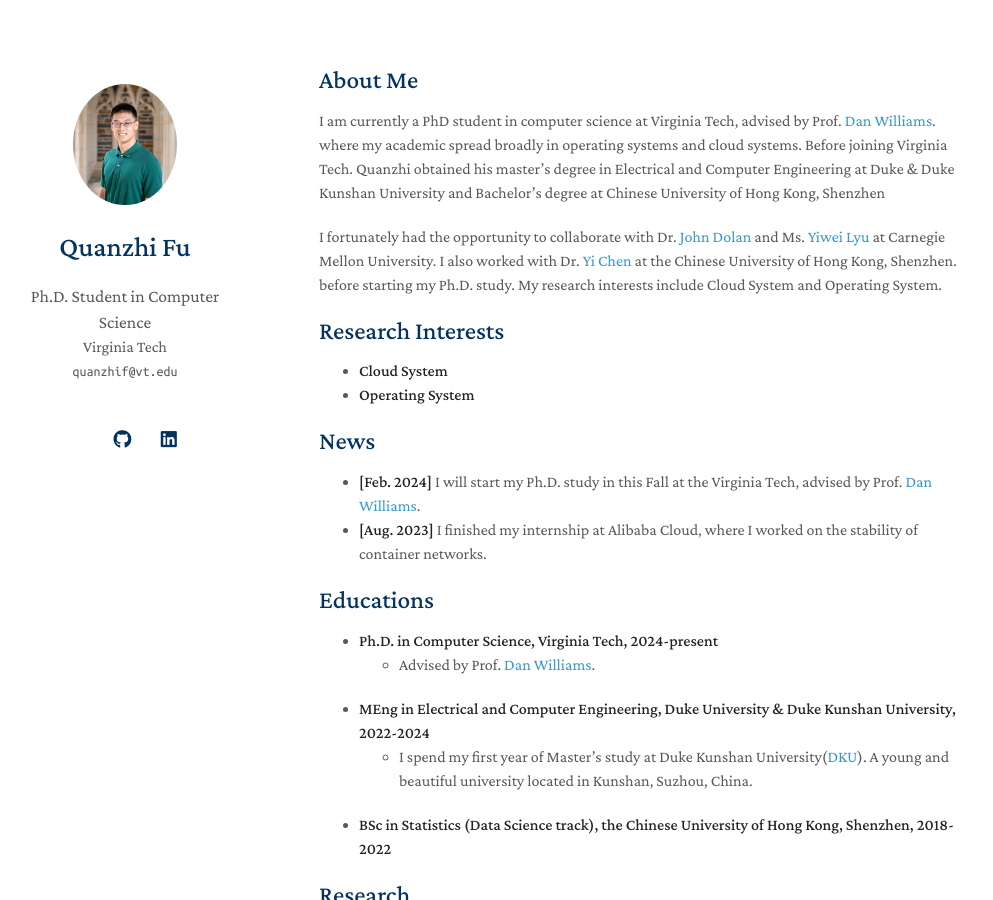
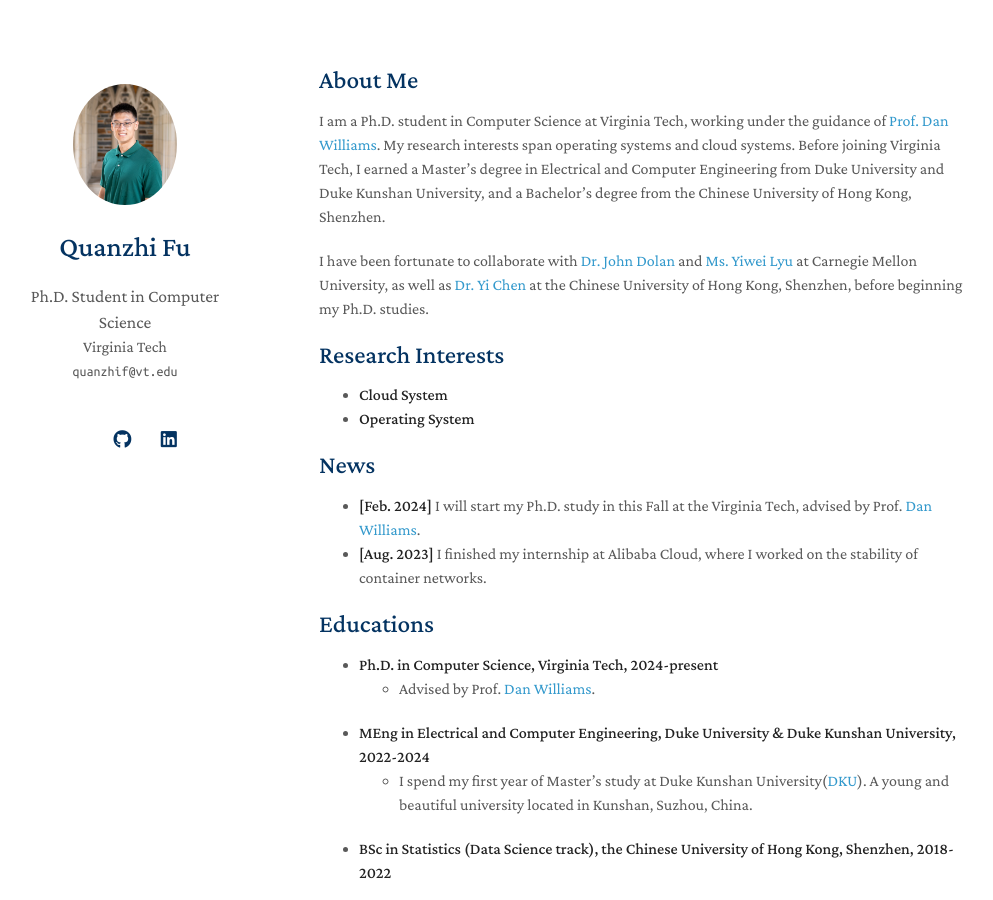
Before and after one commit to fqzz2000/fqzz2000.github.io, a Jekyll site: the page built from index.md, in a window 1280 px wide and 900 px high. Shown: the whole window, without its empty margins (151-1144 px from the left). Built offline with Jekyll 4.4.1, drawn with Linux system fonts in a browser that asks for light colours; nearby versions of some CDN libraries; a style sheet for code colours, icons or effects is not loaded; our own code applies the rules of GitHub Pages for plain Markdown files.

Commit message:
rephrase About Me section

```diff
--- a/index.md
+++ b/index.md
@@ -4,10 +4,10 @@ layout: homepage
 
 ## About Me
 
-I am currently a PhD student in computer science at Virginia Tech, advised by Prof. [Dan Williams](https://people.cs.vt.edu/djwillia/). where my academic spread broadly in operating systems and cloud systems. Before joining Virginia Tech. Quanzhi obtained his master's degree in Electrical and Computer Engineering at Duke & Duke Kunshan University and Bachelor's degree at Chinese University of Hong Kong, Shenzhen
 
-I fortunately had the opportunity to collaborate with Dr. [John Dolan](https://www.ri.cmu.edu/ri-faculty/john-m-dolan/) and Ms. [Yiwei Lyu](https://www.andrew.cmu.edu/user/yiweilyu/) at Carnegie Mellon University. I also worked with Dr. [Yi Chen](https://sse.cuhk.edu.cn/en/faculty/chenyi) at the Chinese University of Hong Kong, Shenzhen. before starting my Ph.D. study. My research interests include Cloud System and Operating System.
+I am a Ph.D. student in Computer Science at Virginia Tech, working under the guidance of [Prof. Dan Williams](https://people.cs.vt.edu/djwillia/). My research interests span operating systems and cloud systems. Before joining Virginia Tech, I earned a Master’s degree in Electrical and Computer Engineering from Duke University and Duke Kunshan University, and a Bachelor's degree from the Chinese University of Hong Kong, Shenzhen.
 
+I have been fortunate to collaborate with [Dr. John Dolan](https://www.ri.cmu.edu/ri-faculty/john-m-dolan/) and [Ms. Yiwei Lyu](https://www.andrew.cmu.edu/user/yiweilyu/) at Carnegie Mellon University, as well as [Dr. Yi Chen](https://sse.cuhk.edu.cn/en/faculty/chenyi) at the Chinese University of Hong Kong, Shenzhen, before beginning my Ph.D. studies.
 
 ## Research Interests
 
```
